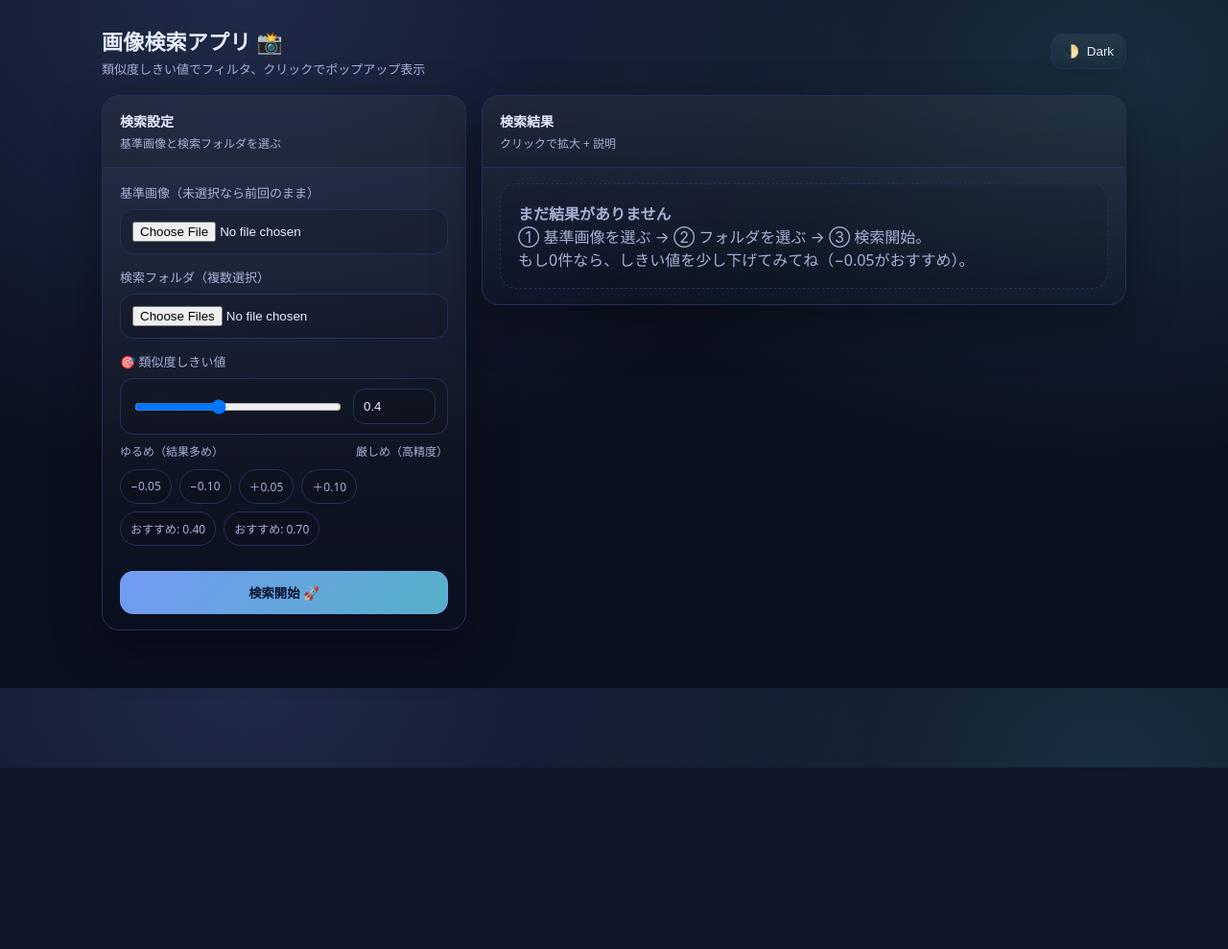
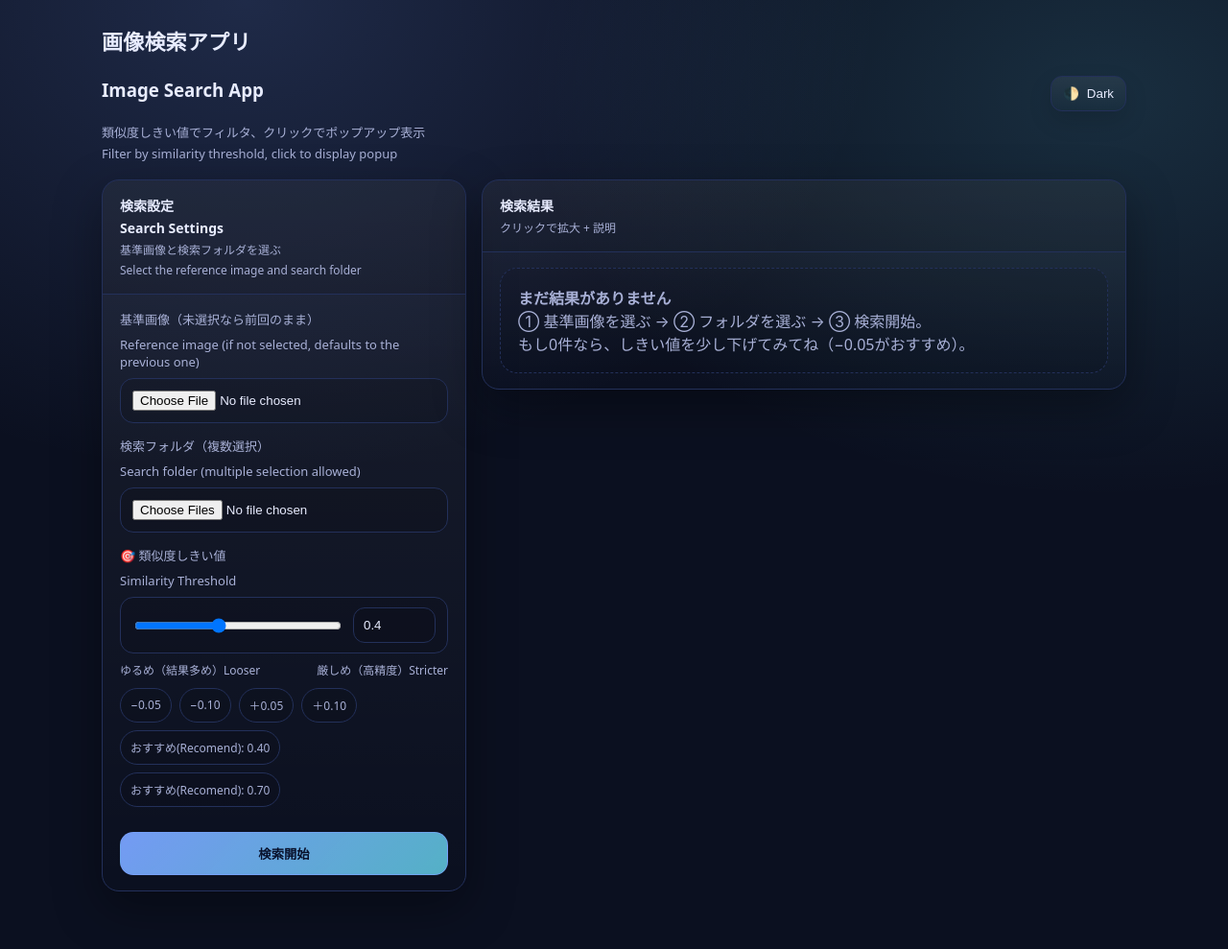
Before and after one commit to SuzukiMoKuT/image-search-flask, a Flask app: page / in a window 1280 px wide. Shown: the whole page at 96% size. Before the commit the page ends 800 px from the top, so only its background shows below. Run offline with Flask 3, Linux system fonts and the light colour scheme.

Commit message:
Update UI (index.html)

```diff
--- a/templates/index.html
+++ b/templates/index.html
@@ -4,6 +4,7 @@
     <meta charset="utf-8" />
     <meta name="viewport" content="width=device-width,initial-scale=1" />
     <title>画像検索</title>
+    <title>Image Analysis</title>
 
     <style>
     :root{
@@ -366,8 +367,10 @@
 
     <div class="topbar">
         <div class="brand">
-            <h1>画像検索アプリ 📸</h1>
+            <h1>画像検索アプリ</h1>
+            <h3>Image Search App</h3>
             <p>類似度しきい値でフィルタ、クリックでポップアップ表示</p>
+            <p>Filter by similarity threshold, click to display popup</p>
         </div>
         <div class="actions">
             <button class="btn" type="button" onclick="toggleTheme()">
@@ -383,7 +386,9 @@
             <div class="hd">
                 <div class="title">
                     <b>検索設定</b>
+                    <b>Search Settings</b>
                     <span>基準画像と検索フォルダを選ぶ</span>
+                    <span>Select the reference image and search folder</span>
                 </div>
             </div>
             <div class="bd">
@@ -396,16 +401,19 @@
 
                     <div class="field">
                         <label>基準画像（未選択なら前回のまま）</label>
+                        <label>Reference image (if not selected, defaults to the previous one)</label>
                         <input type="file" name="base" accept="image/*">
                     </div>
 
                     <div class="field">
                         <label>検索フォルダ（複数選択）</label>
+                        <label>Search folder (multiple selection allowed)</label>
                         <input type="file" name="folder" accept="image/*" multiple required>
                     </div>
 
                     <div class="field">
                         <label>🎯 類似度しきい値</label>
+                        <label>Similarity Threshold</label>
                         <div class="slider">
                             <input type="range"
                                 name="threshold"
@@ -419,8 +427,8 @@
                                 oninput="syncThreshold(this.value, true)">
                         </div>
                         <div class="hint">
-                            <span>ゆるめ（結果多め）</span>
-                            <span>厳しめ（高精度）</span>
+                            <span>ゆるめ（結果多め）Looser</span>
+                            <span>厳しめ（高精度）Stricter</span>
                         </div>
 
                         <div class="pillbar">
@@ -428,12 +436,12 @@
                             <div class="pill" onclick="bumpThreshold(-0.10)">−0.10</div>
                             <div class="pill" onclick="bumpThreshold(+0.05)">＋0.05</div>
                             <div class="pill" onclick="bumpThreshold(+0.10)">＋0.10</div>
-                            <div class="pill" onclick="setThreshold(0.40)">おすすめ: 0.40</div>
-                            <div class="pill" onclick="setThreshold(0.70)">おすすめ: 0.70</div>
+                            <div class="pill" onclick="setThreshold(0.40)">おすすめ(Recomend): 0.40</div>
+                            <div class="pill" onclick="setThreshold(0.70)">おすすめ(Recomend): 0.70</div>
                         </div>
                     </div>
 
-                    <button class="primary" type="submit">検索開始 🚀</button>
+                    <button class="primary" type="submit">検索開始 </button>
                 </form>
             </div>
         </div>
@@ -527,27 +535,27 @@
                 </div>
                 <div class="modalSide">
                     <div class="kv">
-                        <b>スコア</b>
+                        <b>スコア(score)</b>
                         <span id="popup-score">-</span>
                     </div>
 
                     <div class="kv">
-                        <b>説明</b>
+                        <b>説明(explain)</b>
                         <span id="popup-text">
                             <span class="loading"><span class="dot"></span><span class="dot"></span><span class="dot"></span> 準備中</span>
                         </span>
                     </div>
 
                     <div class="kv">
-                        <b>内訳（100点換算）</b>
+                        <b>内訳(Breakdown)</b>
 
-                        <span>色</span>
+                        <span>色(color)</span>
                         <div class="bar"><div id="m-color"></div></div>
 
-                        <span>明るさ</span>
+                        <span>明るさ(Brightness)</span>
                         <div class="bar"><div id="m-bright"></div></div>
 
-                        <span>構造</span>
+                        <span>構造(Structure)</span>
                         <div class="bar"><div id="m-struct"></div></div>
 
                         <span>形（ORB）</span>
@@ -555,8 +563,8 @@
                     </div>
 
                     <div class="kv">
-                        <b>操作</b>
-                        <span>背景クリック or ✕ で閉じます</span>
+                        <b>操作(Operation)</b>
+                        <span>背景クリック or ✕ で閉じます(Click the background or ✕ to close.)</span>
                     </div>
                 </div>
             </div>
@@ -636,8 +644,8 @@
         img.src = "/static/uploads/" + name;
         title.textContent = "詳細: " + name;
 
-        sc.textContent = "分析中…";
-        text.innerHTML = '<span class="loading"><span class="dot"></span><span class="dot"></span><span class="dot"></span> 分析中…</span>';
+        sc.textContent = "分析中(Analyzing)…";
+        text.innerHTML = '<span class="loading"><span class="dot"></span><span class="dot"></span><span class="dot"></span> 分析中(Analyzing)…</span>';
 
         setBar("m-color", 0);
         setBar("m-bright", 0);
@@ -665,7 +673,7 @@
                 sc.textContent = "—";
             }
 
-            text.textContent = data.text || "説明が取得できませんでした。";
+            text.textContent = data.text || "説明が取得できませんでした。(The description could not be retrieved.)";
 
             if (data.metrics){
                 setBar("m-color", data.metrics.color);
```
